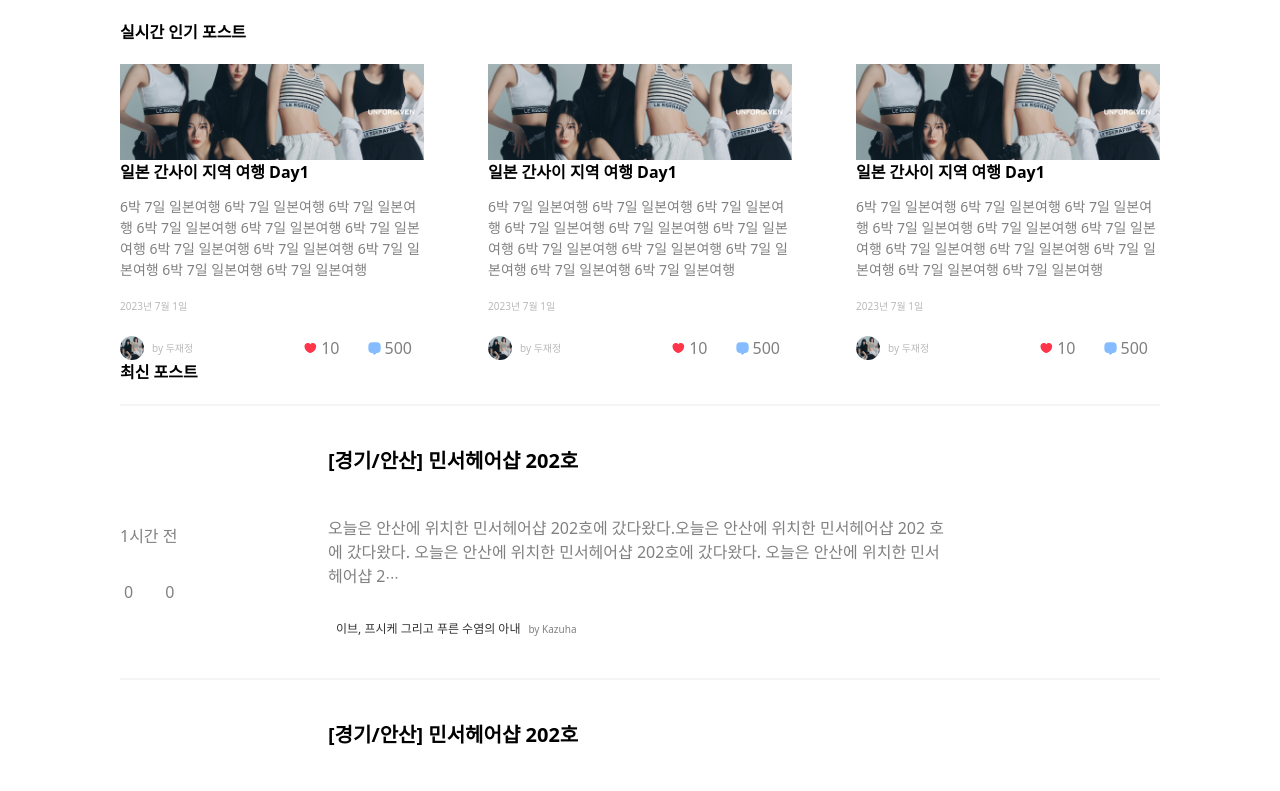
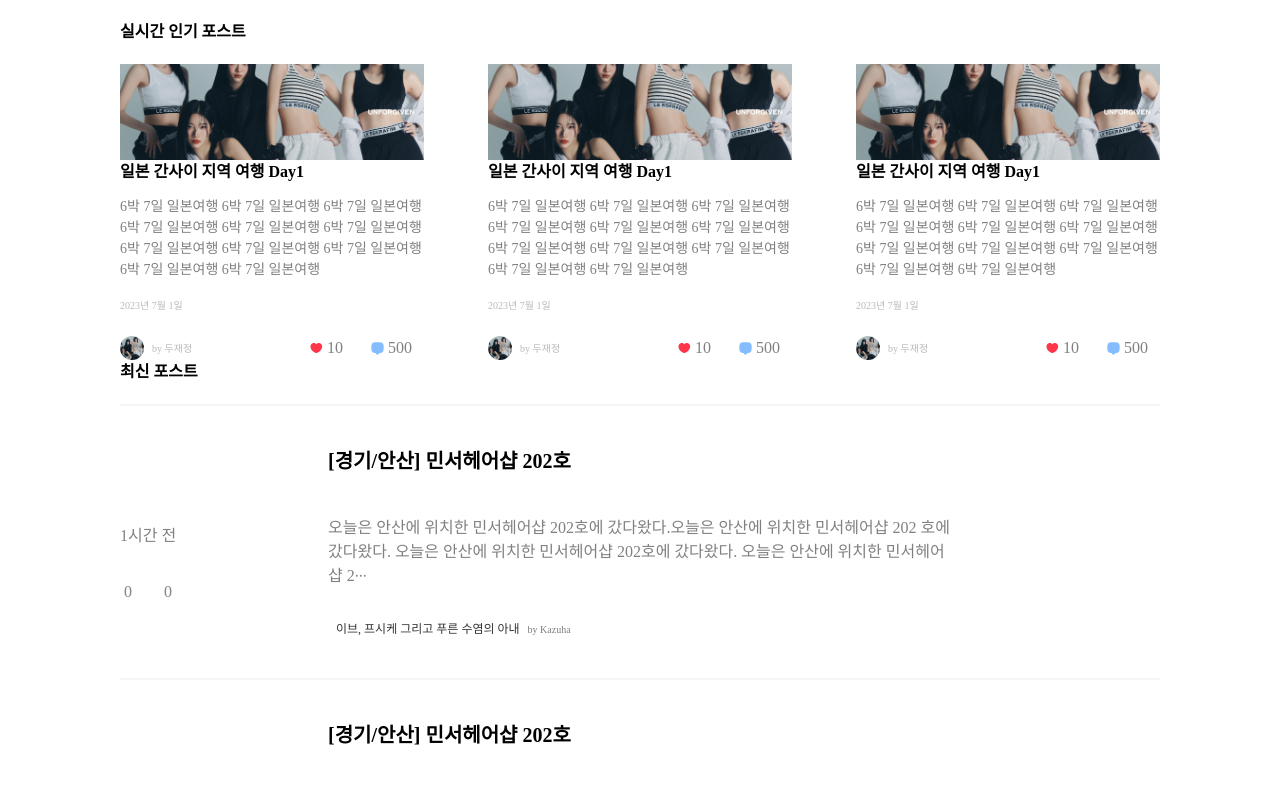
Before and after one commit to EA-Trippy/trippy-web, a Next.js app: page / in a window 1280 px wide. Shown: the top 791 px of the page. Built offline with nearby package versions, Linux system fonts and the light colour scheme.

Commit message:
[TRP-11] tailwind.congig setting

```diff
--- a/tailwind.config.js
+++ b/tailwind.config.js
@@ -1,22 +1,44 @@
 /** @type {import('tailwindcss').Config} */
 module.exports = {
   content: [
-    './src/pages/**/*.{js,ts,jsx,tsx,mdx}',
-    './src/components/**/*.{js,ts,jsx,tsx,mdx}',
-    './src/app/**/*.{js,ts,jsx,tsx,mdx}',
+    "./src/pages/**/*.{js,ts,jsx,tsx,mdx}",
+    "./src/components/**/*.{js,ts,jsx,tsx,mdx}",
+    "./src/app/**/*.{js,ts,jsx,tsx,mdx}",
   ],
   theme: {
+    fontSize: {
+      h1: ["36px", { lineHeight: "44px", fontWeight: 700 }],
+      h2: ["28px", { lineHeight: "36px", fontWeight: 700 }],
+      h3: ["24px", { lineHeight: "32px", fontWeight: 700 }],
+      h4: ["20px", { lineHeight: "28px", fontWeight: 700 }],
+      h5: ["52px", { lineHeight: "60px", fontWeight: 700 }],
+      h6: ["36px", { lineHeight: "44px", fontWeight: 500 }],
+      subtitle1: ["18px", { lineHeight: "24px", fontWeight: 700 }],
+      subtitle2: ["16px", { lineHeight: "24px", fontWeight: 700 }],
+      subtitle3: ["14px", { lineHeight: "20px", fontWeight: 700 }],
+      subtitle4: ["12px", { lineHeight: "18px", fontWeight: 700 }],
+      body1: ["16px", { lineHeight: "24px", fontWeight: 400 }],
+      body2: ["14px", { lineHeight: "24px", fontWeight: 400 }],
+      body3: ["14px", { lineHeight: "24px", fontWeight: 500 }],
+      body4: ["20px", { lineHeight: "28px", fontWeight: 400 }],
+      caption1: ["12px", { lineHeight: "18px", fontWeight: 400 }],
+      caption2: ["10px", { lineHeight: "12px", fontWeight: 700 }],
+      caption3: ["10px", { lineHeight: "12px", fontWeight: 400 }],
+    },
     extend: {
-      color:{
-        white: "#ffffff",
-        red: "#D42B53"
+      colors: {
+        p100: "#D42B53",
+        p200: "#FF364A",
+        t100: "#FFFFFF",
+        t200: "#BABABA",
+        t300: "#808080",
+        t400: "#333333",
+        t500: "#000000",
       },
-      backgroundImage: {
-        'gradient-radial': 'radial-gradient(var(--tw-gradient-stops))',
-        'gradient-conic':
-          'conic-gradient(from 180deg at 50% 50%, var(--tw-gradient-stops))',
+      fontFamily: {
+        sans: ["NotoSansKR"],
       },
     },
   },
   plugins: [],
-}
+};
```
